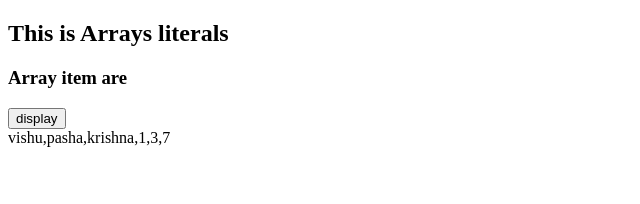
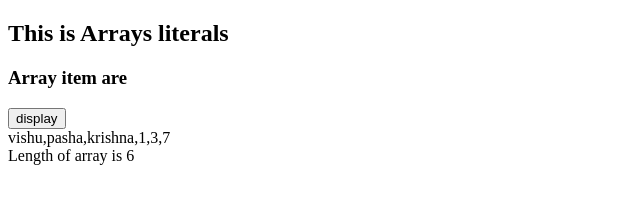
Before and after one commit to vishwanitw/javascript, a plain HTML site: page Arrays/literals.html in a window 1280 px wide. Both pictures are taken after a click on the button "display". Shown: the whole page, without its empty margins (0-640 px from the left). Drawn offline with Linux system fonts and the light colour scheme.

Commit message:
modified literals.html

```diff
--- a/Arrays/literals.html
+++ b/Arrays/literals.html
@@ -6,9 +6,11 @@
 	<script type="text/javascript">
 
 	function myFunction () {
-		// body...
 		var myArray = ['vishu','pasha','krishna', 1,3,7 ];
+		 var length = myArray.length;
+
 		document.getElementById('demo').innerHTML = myArray;
+		document.getElementById('demo2').innerHTML = 'Length of array is '+length;
 	}
 
 	</script>
@@ -18,5 +20,6 @@
  <h3>Array item are </h3>
  <button id="btn" onclick="myFunction()">display</button>
   <div id="demo"></div>
+  <div id="demo2"></div>
 </body>
 </html>
```
